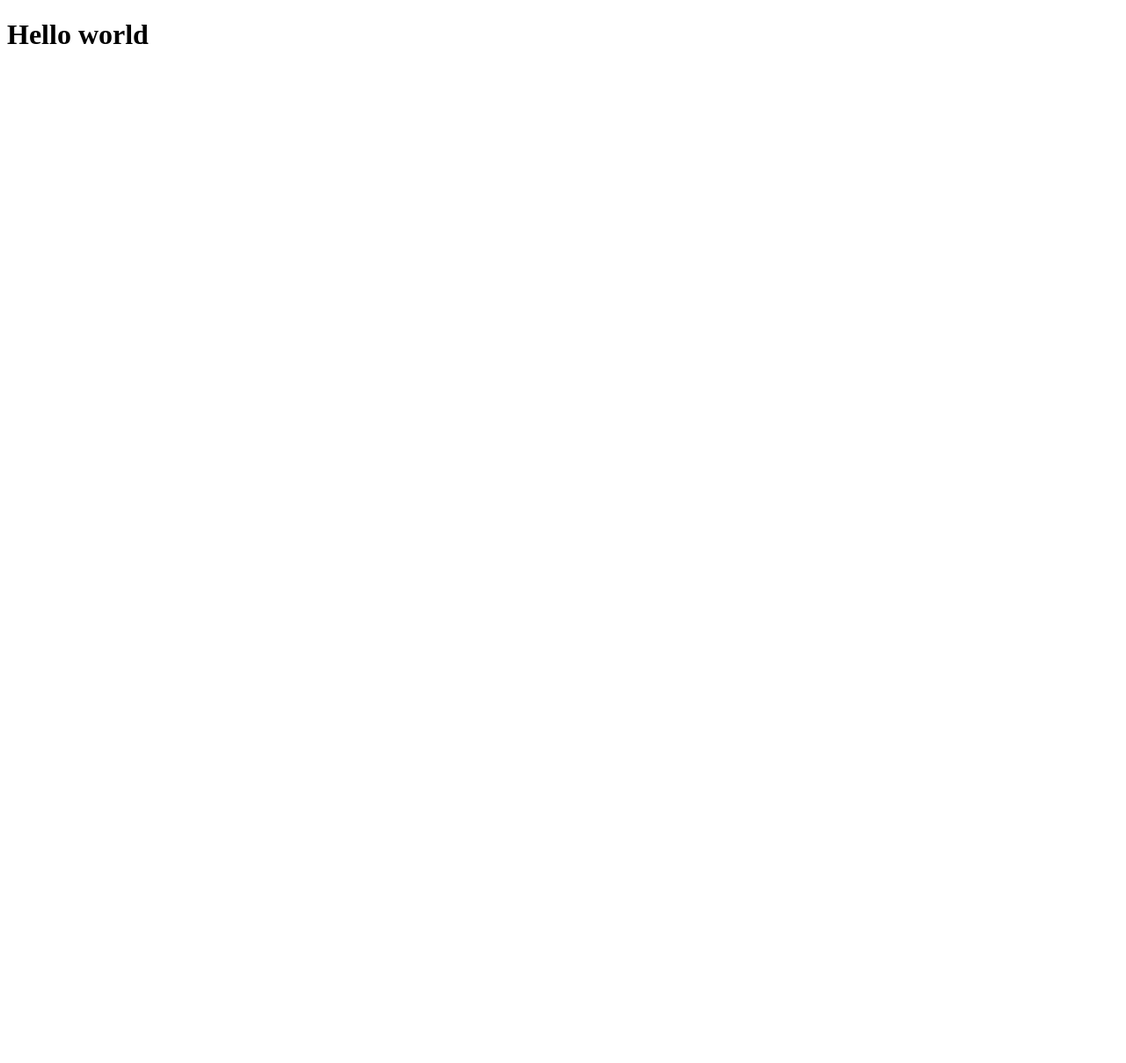
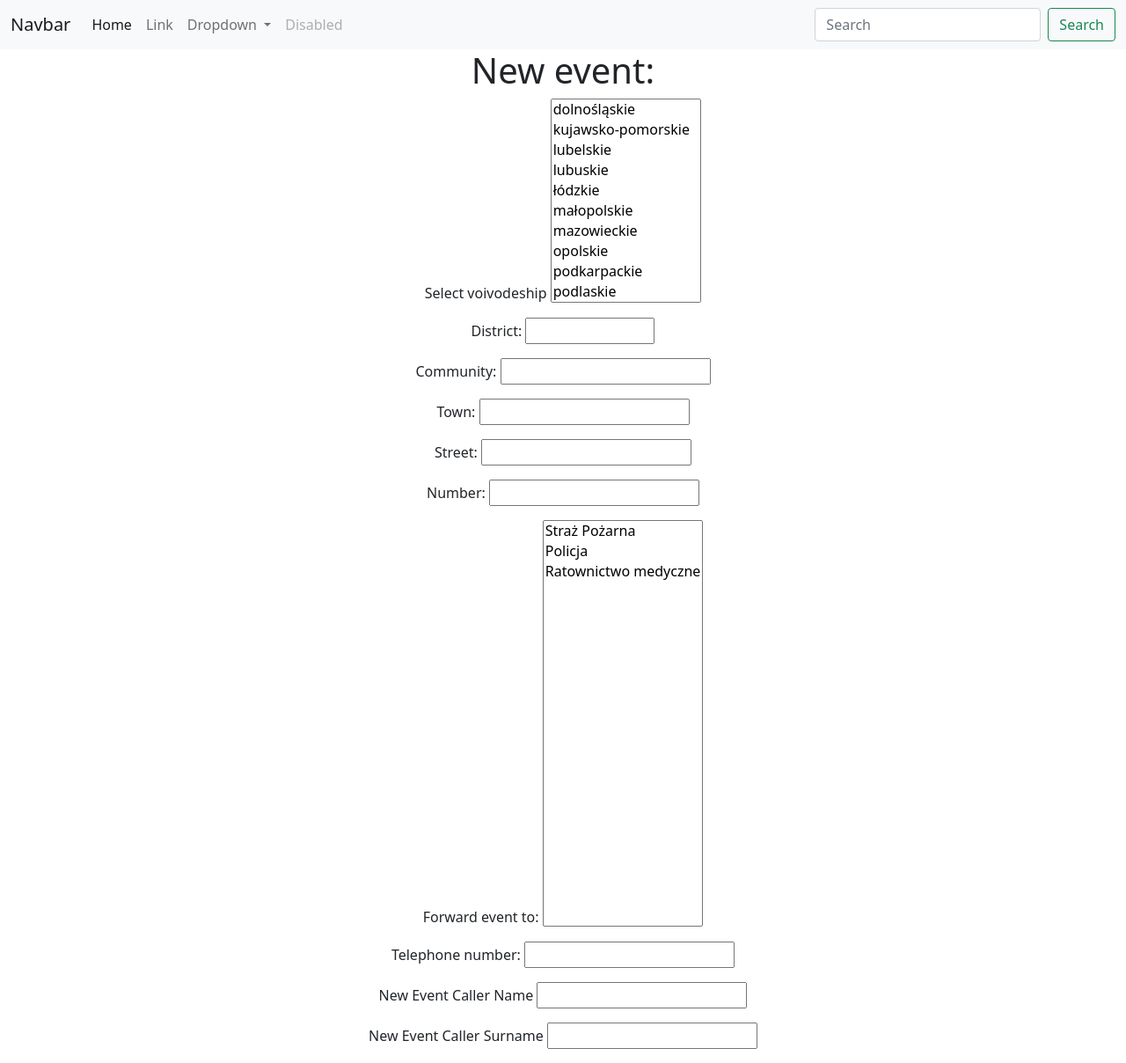
Before and after one commit to wojcik-mariusz/psap, a Flask app: page / in a window 1280 px wide. Before the commit the page is almost empty. Shown: the whole page at 88% size. Before the commit the page ends 50 px from the top, so only its background shows below. Run offline with Flask 2, Linux system fonts and the light colour scheme.

Commit message:
add form.py and init form NewEvent , add flask_wtf to requirements, update .gitignore for .idea files, init base.html in templates and add booststrap into it

```diff
--- /dev/null
+++ b/flask_template/server/forms.py
@@ -0,0 +1,20 @@
+from flask_wtf import FlaskForm
+from wtforms.fields import StringField, SelectField, IntegerField
+from wtforms.validators import data_required, length
+
+
+class NewEvent(FlaskForm):
+    new_event_voivodeship = SelectField("Select voivodeship", choices=[
+        "dolnośląskie", "kujawsko-pomorskie", "lubelskie", "lubuskie", "łódzkie", "małopolskie", "mazowieckie",
+        "opolskie", "podkarpackie", "podlaskie", "pomorskie", "śląskie", "świętokrzyskie", "warmińsko-mazurskie",
+        "wielkopolskie", "zachodniopomorskie"
+    ])
+    new_event_district = StringField("District:", validators=[data_required()])
+    new_event_community = StringField("Community:" ,validators=[data_required()])
+    new_event_town = StringField("Town:", validators=[data_required()])
+    new_event_street = StringField("Street:")
+    new_event_street_number = IntegerField("Number:", validators=[data_required()])
+    new_event_type_of_emergency_services_needed = SelectField("Forward event to:", choices=["Straż Pożarna", "Policja", "Ratownictwo medyczne"])
+    new_event_caller_telephone_number = IntegerField("Telephone number:", validators=[data_required(), length(min=9)])
+    new_event_caller_name = StringField()
+    new_event_caller_surname = StringField()
--- a/flask_template/server/routes.py
+++ b/flask_template/server/routes.py
@@ -1,6 +1,8 @@
 from flask import render_template
 from . import SERVER_BLUEPRINT
+from flask_template.server.forms import NewEvent
 
 @SERVER_BLUEPRINT.route("/")
 def home():
-    return render_template("index.html")
+    form = NewEvent()
+    return render_template("index.html", form=form)
--- /dev/null
+++ b/flask_template/templates/base.html
@@ -0,0 +1,59 @@
+<!DOCTYPE html>
+<html lang="en">
+<head>
+    <meta charset="utf-8">
+    <meta name="viewport" content="width=device-width, initial-scale=1">
+    <link href="https://cdn.jsdelivr.net/npm/bootstrap@5.1.3/dist/css/bootstrap.min.css" rel="stylesheet" integrity="sha384-1BmE4kWBq78iYhFldvKuhfTAU6auU8tT94WrHftjDbrCEXSU1oBoqyl2QvZ6jIW3" crossorigin="anonymous">
+    <title>
+        {% block title %}
+        {% endblock %}
+    </title>
+    <style>
+      h1 {text-align: center;}
+      h2 {text-align: center;}
+      p {text-align: center;}
+      {% block style %}
+      {% endblock %}
+    </style>
+</head>
+<body>
+  <nav class="navbar navbar-expand-lg navbar-light bg-light">
+    <div class="container-fluid">
+      <a class="navbar-brand" href="#">Navbar</a>
+      <button class="navbar-toggler" type="button" data-bs-toggle="collapse" data-bs-target="#navbarSupportedContent" aria-controls="navbarSupportedContent" aria-expanded="false" aria-label="Toggle navigation">
+        <span class="navbar-toggler-icon"></span>
+      </button>
+      <div class="collapse navbar-collapse" id="navbarSupportedContent">
+        <ul class="navbar-nav me-auto mb-2 mb-lg-0">
+          <li class="nav-item">
+            <a class="nav-link active" aria-current="page" href="#">Home</a>
+          </li>
+          <li class="nav-item">
+            <a class="nav-link" href="#">Link</a>
+          </li>
+          <li class="nav-item dropdown">
+            <a class="nav-link dropdown-toggle" href="#" id="navbarDropdown" role="button" data-bs-toggle="dropdown" aria-expanded="false">
+              Dropdown
+            </a>
+            <ul class="dropdown-menu" aria-labelledby="navbarDropdown">
+              <li><a class="dropdown-item" href="#">Action</a></li>
+              <li><a class="dropdown-item" href="#">Another action</a></li>
+              <li><hr class="dropdown-divider"></li>
+              <li><a class="dropdown-item" href="#">Something else here</a></li>
+            </ul>
+          </li>
+          <li class="nav-item">
+            <a class="nav-link disabled">Disabled</a>
+          </li>
+        </ul>
+        <form class="d-flex">
+          <input class="form-control me-2" type="search" placeholder="Search" aria-label="Search">
+          <button class="btn btn-outline-success" type="submit">Search</button>
+        </form>
+      </div>
+    </div>
+  </nav>
+{% block body %}
+{% endblock %}
+</body>
+</html>
--- a/flask_template/templates/index.html
+++ b/flask_template/templates/index.html
@@ -1,10 +1,53 @@
-<!DOCTYPE html>
-<html lang="en">
-<head>
-    <meta charset="UTF-8">
-    <title>Hello world</title>
-</head>
-<body>
-<h1>Hello world</h1>
-</body>
-</html>
+{% extends "base.html" %}
+
+{% block title %}
+base
+{% endblock %}
+
+{% block body %}
+
+<h1>New event:</h1>
+    <form action="" method="post" novalidate>
+    {{ form.hidden_tag() }}
+        <p>
+            {{ form.new_event_voivodeship.label }}
+            {{ form.new_event_voivodeship(size=10) }}
+        </p><p>
+            {{ form.new_event_district.label }}
+            {{ form.new_event_district(size=10) }}
+        </p>
+        <p>
+            {{ form.new_event_community.label }}
+            {{ form.new_event_community(size=20) }}
+        </p>
+        <p>
+            {{ form.new_event_town.label }}
+            {{ form.new_event_town(size=20)}}
+        </p>
+        <p>
+            {{ form.new_event_street.label }}
+            {{ form.new_event_street(size=20) }}
+        </p>
+        <p>
+            {{ form.new_event_street_number.label }}
+            {{ form.new_event_street_number(size=20) }}
+        </p>
+        <p>
+            {{ form.new_event_type_of_emergency_services_needed.label}}
+            {{ form.new_event_type_of_emergency_services_needed(size=20)}}
+        </p>
+        <p>
+            {{ form.new_event_caller_telephone_number.label }}
+            {{ form.new_event_caller_telephone_number(size=20) }}
+        </p>
+        <p>
+            {{ form.new_event_caller_name.label }}
+            {{ form.new_event_caller_name(size=20) }}
+        </p>
+        <p>
+            {{ form.new_event_caller_surname.label }}
+            {{ form.new_event_caller_surname(size=20) }}
+        </p>
+    </form>
+
+{% endblock %}
--- a/requirements.txt
+++ b/requirements.txt
@@ -1,6 +1,8 @@
 click==8.0.4
 Flask==2.0.3
+Flask-WTF==1.0.0
 itsdangerous==2.1.1
 Jinja2==3.0.3
 MarkupSafe==2.1.1
 Werkzeug==2.0.3
+WTForms==3.0.1
```
Also changed, not shown: 1 other file.
